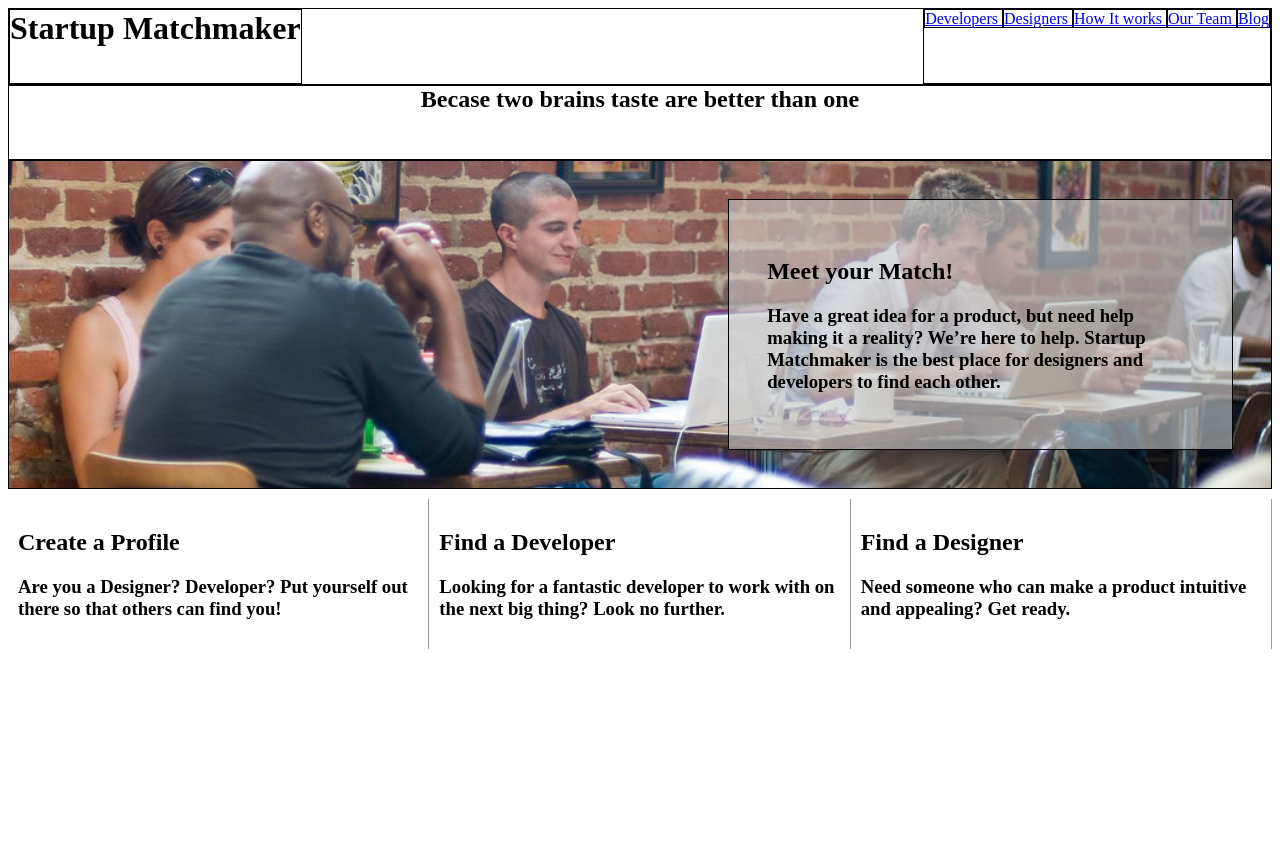
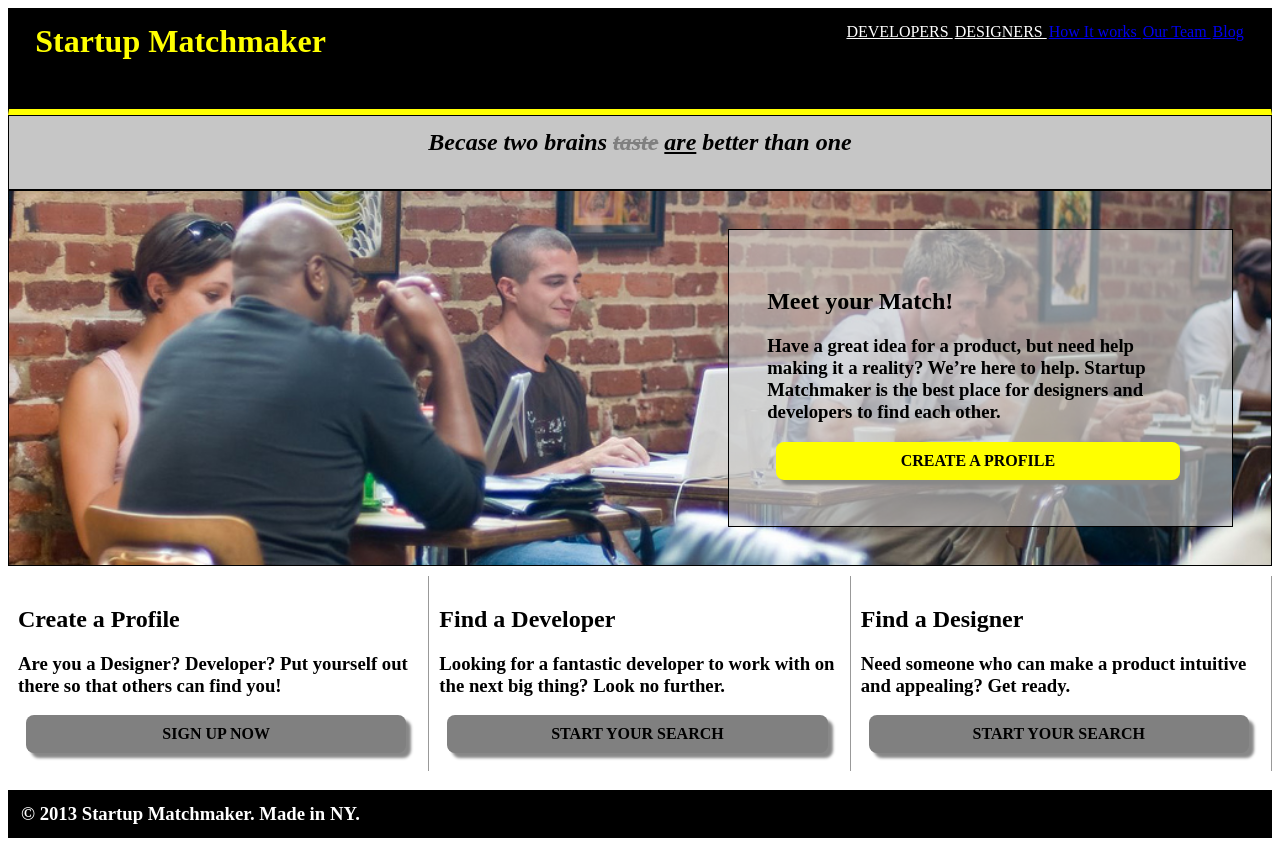
Before and after one commit to elizabethnair/StartUp-Matchmaker-, a plain HTML site: page index.html in a window 1280 px wide. Before the commit the page ends 800 px from the top, so only its background shows below. Drawn offline with Linux system fonts and the light colour scheme; a web font is replaced by a local one.

Commit message:
Added styles

```diff
--- a/index.html
+++ b/index.html
@@ -4,17 +4,19 @@
 		<title>Developer Matchmaker</title>
 
 		<link rel="stylesheet" href="styles/main.css">
+		<link rel="stylesheet" type="text/css" href="<link href='https://fonts.googleapis.com/css?family=Oswald' rel='stylesheet' type='text/css'>">
+		<link rel="stylesheet" type="text/css" href="<link href='https://fonts.googleapis.com/css?family=Merriweather' rel='stylesheet' type='text/css'>">
 	</head>
 	<body>
-		<header class="box clearfix">
-			<h1 class="box box--float-left">
+		<header class="box clearfix header nav">
+			<h1 class="box box--float-left logo">
 				Startup Matchmaker
 			</h1>
 			<nav class="box box--float-right clearfix">
-				<a href="#" class="box">
+				<a href="#" class="box navimpt">
 					Developers
 				</a>
-				<a href="#" class="box">
+				<a href="#" class="box navimpt">
 					Designers
 				</a>
 				<a href="#" class="box">
@@ -28,29 +30,38 @@
 				</a>
 			</nav>
 		</header>
-		<section class="box">
-			<h1 class="slogan">Becase two brains taste are better than one</h1>
+		<section class="box secondstrip">
+			<h1 class="slogan"><i>Becase two brains <font color="gray"><strike>taste</strike></font> <u>are</u> better than one</h1></i>
 		</section>
 		<section class="hero-image box clearfix">
 			<article class="box box--float-right hero-box">
 			<h2>Meet your Match!</h2>
 			<h3>Have a great idea for a product, but need help making it a reality? We’re here to help. Startup Matchmaker is the best place for designers and developers to find each other.</h3>
+			<div class="button hero-button">Create a profile</div>
 			</article>
 		</section>
 		<section class="box--flex article-row">
 			<article class="box--one-third">
 				<h2>Create a Profile</h2>
 				<h3>Are you a Designer? Developer? Put yourself out there so that others can find you!</h3>
+				<div class="button">Sign up now</div>
 			</article>
 			<article class="box--one-third">
 				<h2>Find a Developer</h2>
 				<h3>Looking for a fantastic developer to work with on the next big thing? Look no further.</h3>
+				<div class="button">Start your search</div>
+
 			</article>
 			<article class="box--one-third">
 				<h2>Find a Designer</h2>
 				<h3>Need someone who can make a product intuitive and appealing? Get ready.</h3>
+				<div class="button">Start your search</div>
+
 			</article>
 		</section>
+		<footer>
+			<h3 class="footer white-text">© 2013 Startup Matchmaker. Made in NY.</h3>
+		</footer>
 
 	</body>
 </html>
--- a/styles/main.css
+++ b/styles/main.css
@@ -57,9 +57,61 @@ h1 {
 
 .slogan {
 	text-align: center;
-	font-family: merriweather;
+	font-family: 'Merriweather', serif;
 }
 
 .box--flex{
     display:flex;
 }
+
+.button {
+	width: 90%;
+	text-align: center;
+	padding: 10px;
+	margin:2%;
+	background-color: gray;
+	font-family: 'Oswald';
+	text-transform: uppercase;
+	font-weight: bold;
+	border-radius: 8px;
+	box-shadow: 5px 5px 3px #888888;
+}
+
+.secondstrip {
+	background-color: #C6C6C6;
+	padding: 1%;
+}
+
+.hero-button {
+	background-color: yellow;
+}
+
+.footer {
+	background-color: black;
+	padding: 13px;
+}
+
+.white-text {
+	color: white;
+}
+
+.header {
+	background-color: black;
+	padding: 8px;
+	border-bottom: #FFFF00 solid 6px;
+}
+
+.logo {
+	color: yellow;
+	font-size: 32px;
+}
+
+.navimpt{
+	color: white;
+	font-family: 'Oswald';
+	text-transform: uppercase;
+}
+
+.nav {
+	padding: 1% 2% 1% 2%;
+}
```
